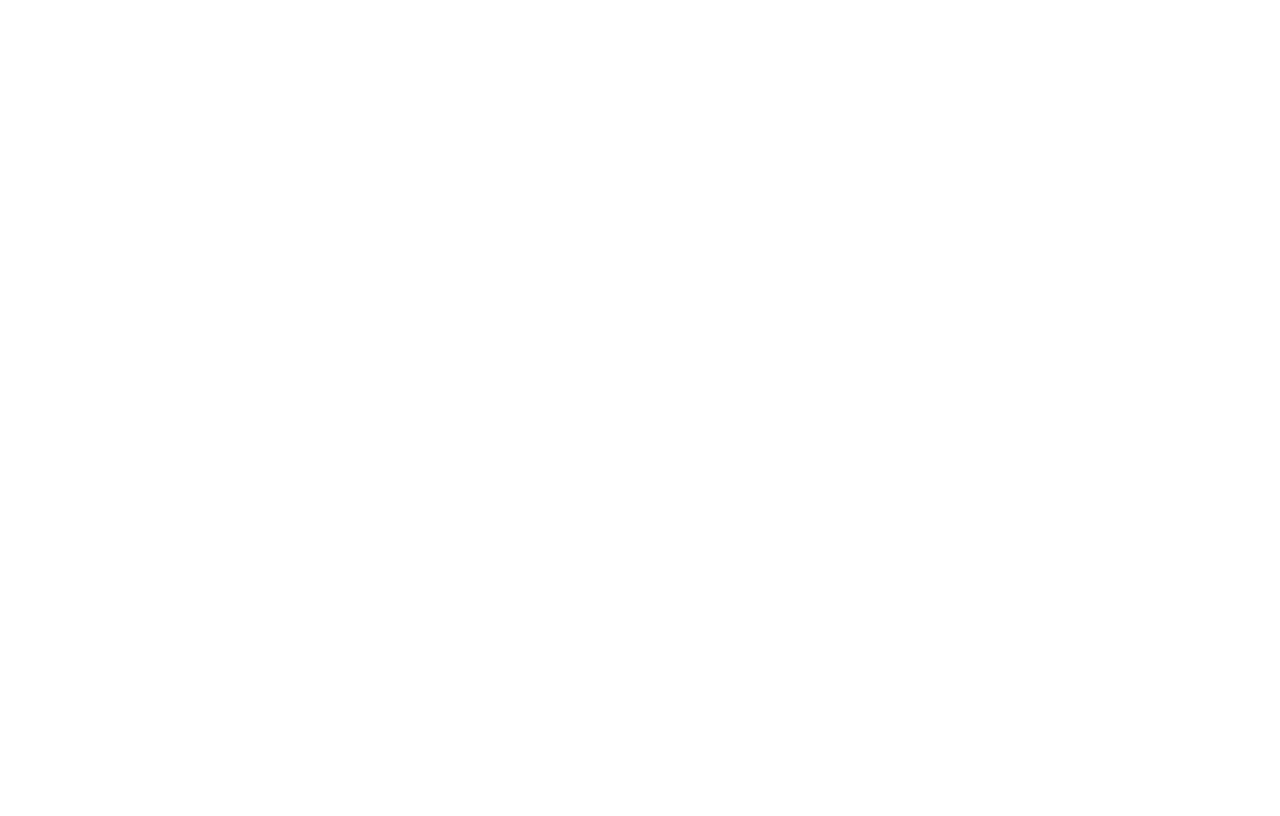
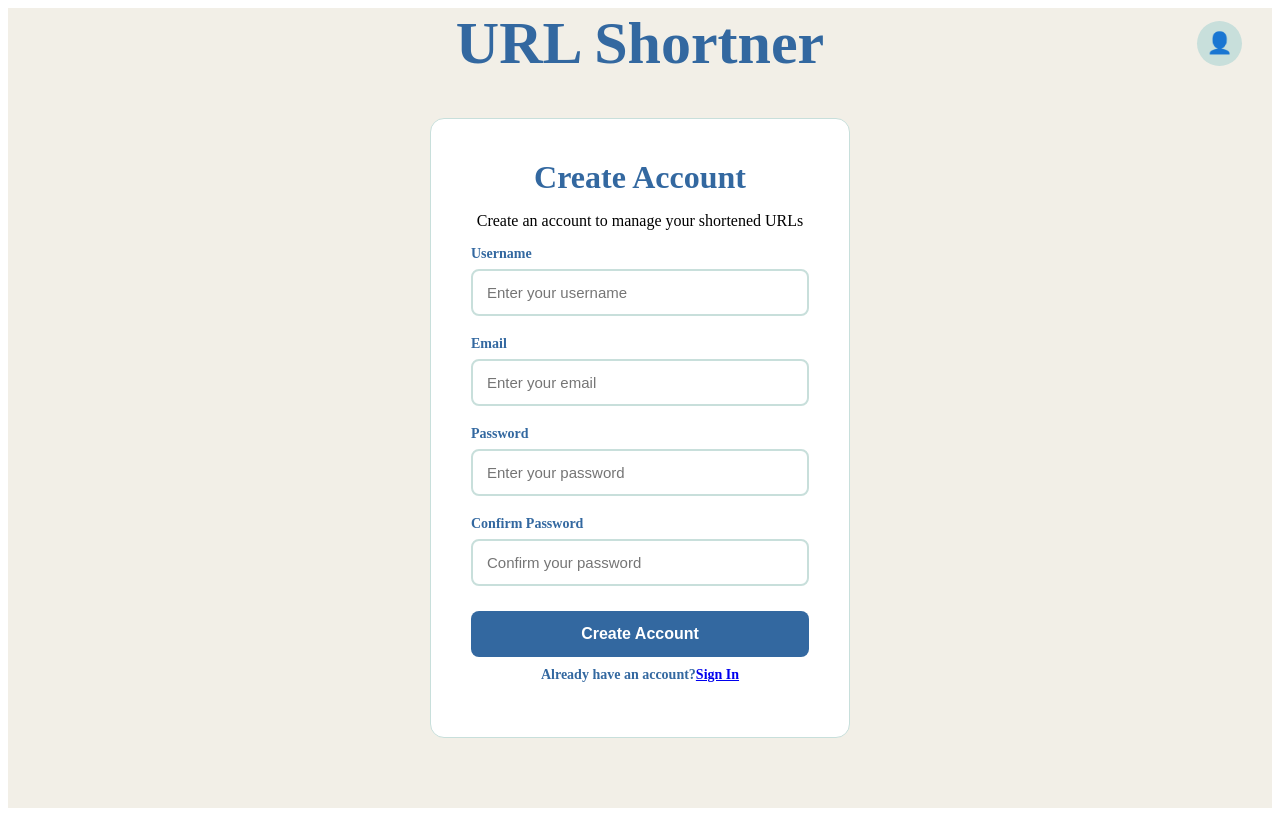
Before and after one commit to TanayUmre/URLShortner, a React (Vite) app in the folder frontend/: page /signup in a window 1280 px wide. Before the commit this address had no page. Built offline with nearby package versions, Linux system fonts and the light colour scheme.

Commit message:
Added SignUp UI

```diff
--- a/frontend/src/App.jsx
+++ b/frontend/src/App.jsx
@@ -1,5 +1,6 @@
 import Home from './pages/Home';
 import SignIn from './pages/SignIn';
+import SignUp from './pages/SignUp';
 import {BrowserRouter,Routes,Route} from 'react-router-dom';
 
 function App(){
@@ -8,6 +9,7 @@
             <Routes>
                 <Route path="/" element={<Home/>}/>
                 <Route path="/signin" element={<SignIn/>}/>
+                <Route path="/signup" element={<SignUp/>}/>
             </Routes>
         </BrowserRouter>
     )
--- a/frontend/src/pages/SignIn.jsx
+++ b/frontend/src/pages/SignIn.jsx
@@ -22,16 +22,16 @@
                     <p className="auth-description">Sign in to manage your shortened URLs</p>
                     <form onSubmit={handleSubmit} className="auth-form">
                         <div className="form-group">
-                            <label htmlfor="email">Email</label>
+                            <label htmlFor="email">Email</label>
                             <input id="email" type="email" placeholder="Enter your email" value={email} onChange={(e)=>setEmail(e.target.value)} required/>
                         </div>
                         <div className="form-group">
-                            <label htmlfor="password">Password</label>
+                            <label htmlFor="password">Password</label>
                             <input id="password" type="password" placeholder="Enter your password" value={password} onChange={(e)=>setPassword(e.target.value)} required/>
                         </div>
                         <button type="submit" className="auth-button">Sign In</button>
                     </form>
-                    <Link className="forgot-password">Forgot Password?</Link>
+                    <p className="auth-footer">{' '}<Link>Forgot Password?</Link></p>
                     <p className="auth-footer">Don't have an account?{' '}<Link to="/signup">Sign Up</Link></p>
                 </div>
             </main>
--- /dev/null
+++ b/frontend/src/pages/SignUp.jsx
@@ -0,0 +1,61 @@
+import {useState} from "react";
+import {Link} from "react-router-dom";
+import Navbar from "../components/Navbar";
+import "../all.css";
+
+function SignUp(){
+    const [username,setUsername]=useState("");
+    const [useremail,setUseremail]=useState("");
+    const [userpassword,setUserpassword]=useState("");
+    const [confirmPassword,setConfirmPassword]=useState("");
+
+    const handleSubmit=(e)=>{
+        e.preventDefault();
+
+        if(userpassword !== confirmPassword){
+            alert("Passwords Doesn't Match");
+            return;
+        }
+        console.log("Username:",username);
+        console.log("UserEmail:",useremail);
+        console.log("UserPassword:",userpassword);
+    };
+
+    return (
+        <div className="shorten-main">
+            <Navbar/>
+            <main className="auth-section">
+                <div className="auth-card">
+                    <h2 className="auth-title">
+                        Create Account
+                    </h2>
+                    <p className="auth-description">
+                        Create an account to manage your shortened URLs
+                    </p>
+                    <form onSubmit={handleSubmit} className="auth-form">
+                        <div className="form-group">
+                            <label htmlFor="username">Username</label>
+                            <input id="username" type="text" placeholder="Enter your username" value={username} onChange={(e)=>setUsername(e.target.value)} required></input>
+                        </div>
+                        <div className="form-group">
+                            <label htmlFor="email">Email</label>
+                            <input id="email" type="email" placeholder="Enter your email" value={useremail} onChange={(e)=>setUseremail(e.target.value)} required></input>
+                        </div>
+                        <div className="form-group">
+                            <label htmlFor="password">Password</label>
+                            <input id="password" type="password" placeholder="Enter your password" value={userpassword} onChange={(e)=>setUserpassword(e.target.value)} required></input>
+                        </div>
+                        <div className="form-group">
+                            <label htmlFor="confirm-password">Confirm Password</label>
+                            <input id="confirm-password" type="text" placeholder="Confirm your password" value={confirmPassword} onChange={(e)=>setConfirmPassword(e.target.value)} required></input>
+                        </div>
+                        <button type="submit" className="auth-button">Create Account</button>
+                    </form>
+                    <p className="auth-footer">Already have an account?{''}<Link to="/signin">Sign In</Link></p>
+                </div>
+            </main>
+        </div>
+    );
+}
+
+export default SignUp;
```
